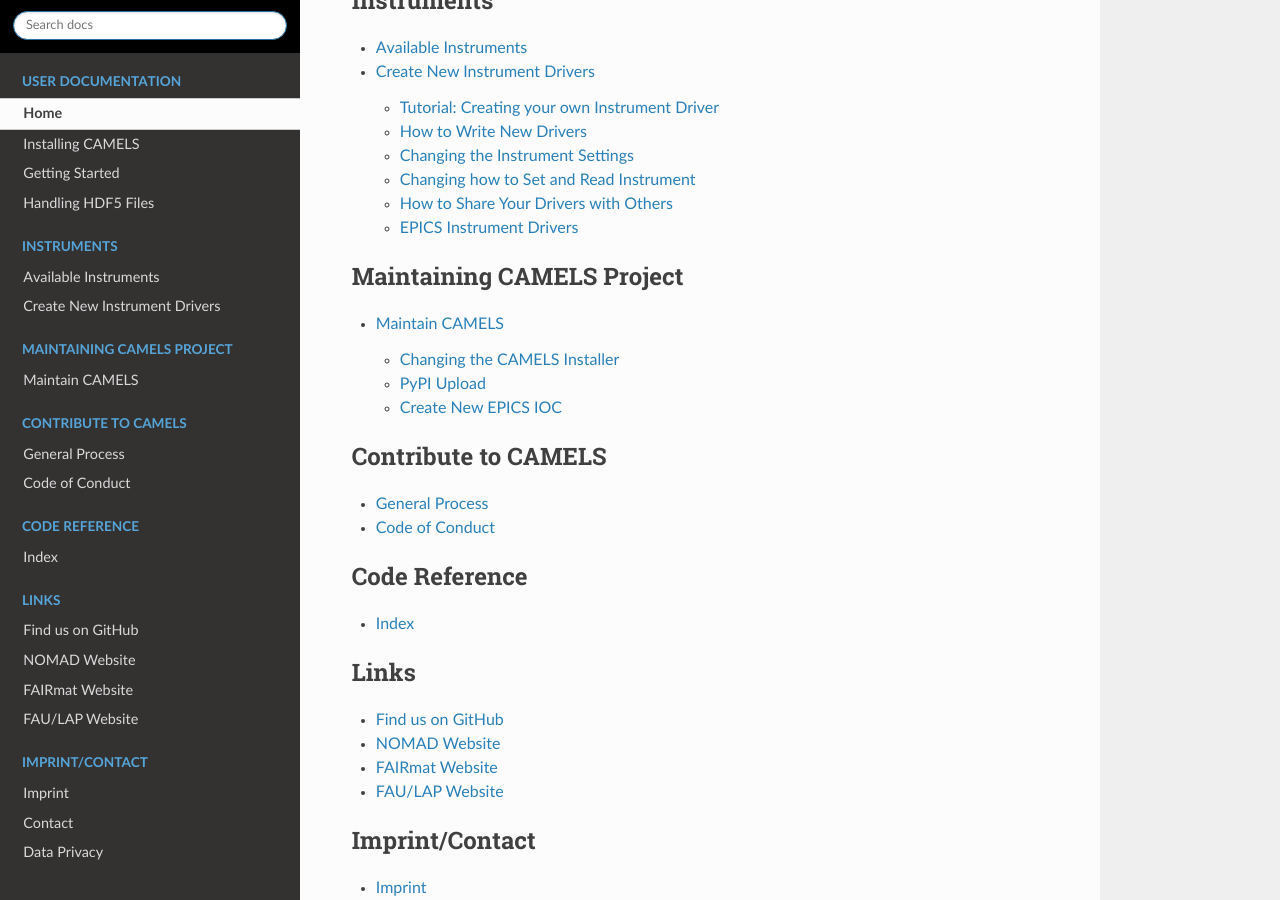
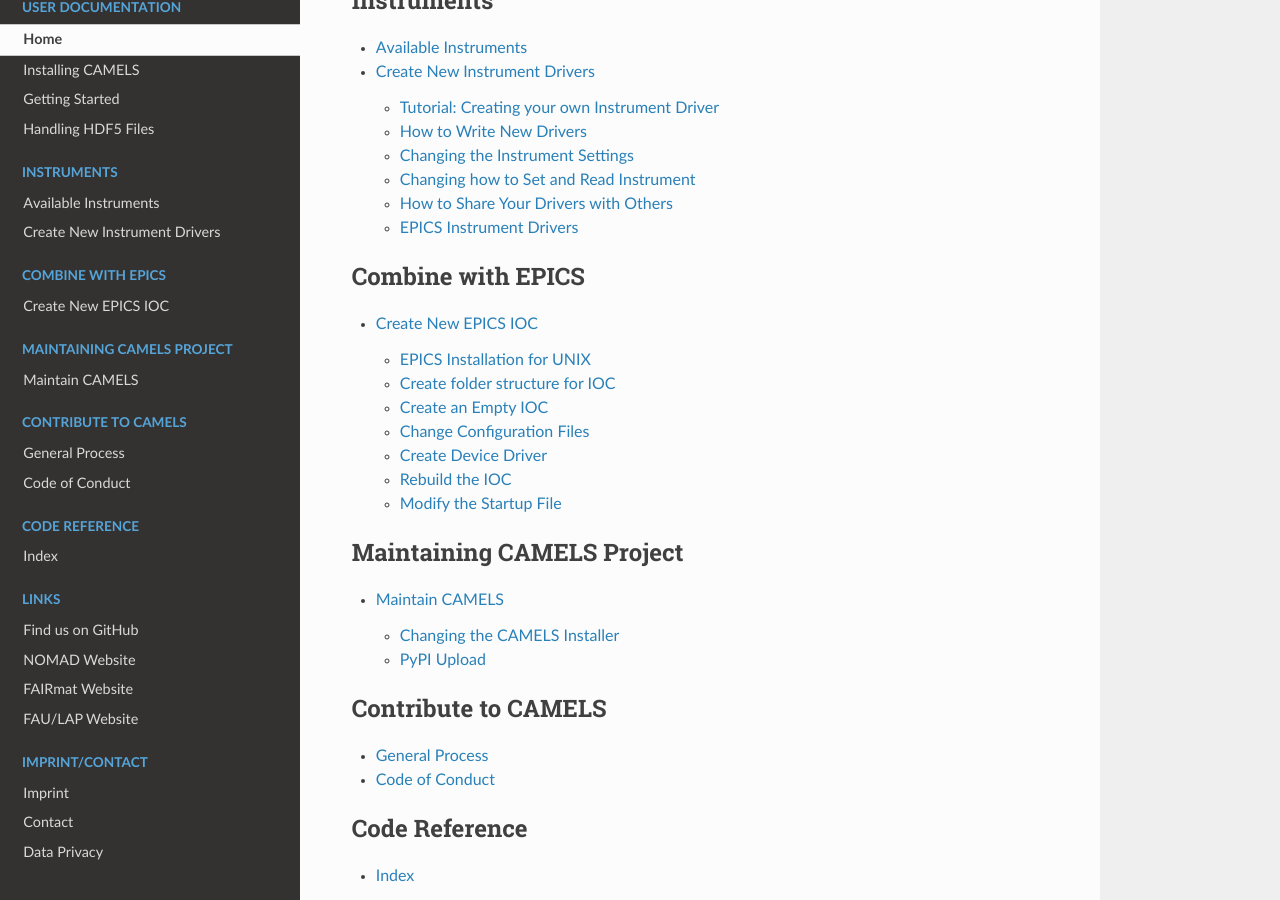
Before and after one commit to FAU-LAP/NOMAD-CAMELS, a Sphinx documentation site: the page built from docs/source/index.rst, in a window 1280 px wide and 900 px high, scrolled down 2087 px. Built offline with Sphinx 7.4.7 and the Read the Docs theme 2.0.0, drawn with Linux system fonts in a browser that asks for light colours; pages that are not in the unit, such as notebooks, are missing from menus.

Commit message:
changed side bar order seperated EPICS to own section

```diff
--- a/docs/source/index.rst
+++ b/docs/source/index.rst
@@ -56,6 +56,13 @@
 
 .. toctree::
    :maxdepth: 2
+   :caption: Combine with EPICS
+
+   Create New EPICS IOC <doc/epics/new_ioc.md>
+
+
+.. toctree::
+   :maxdepth: 2
    :caption: Maintaining CAMELS Project
 
    Maintain CAMELS <doc/programmers_guide/programmers_guide.md>
```
Also changed, not shown: docs/source/doc/handling_hdf5.md (+1 -0 lines), docs/source/doc/programmers_guide/programmers_guide.md (+0 -1 lines), docs/source/doc/image.png (added).
